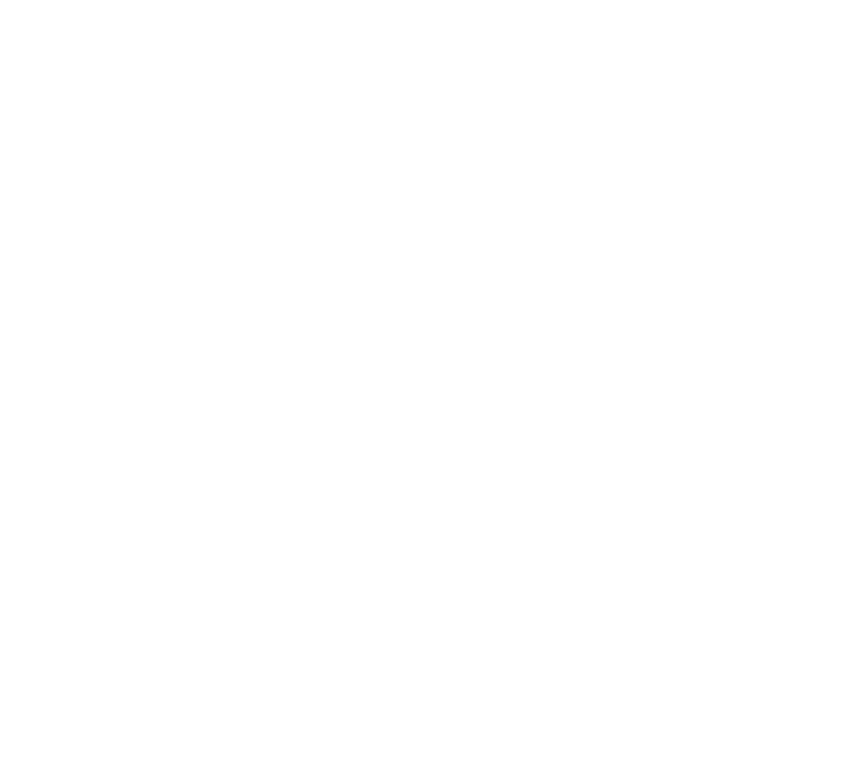
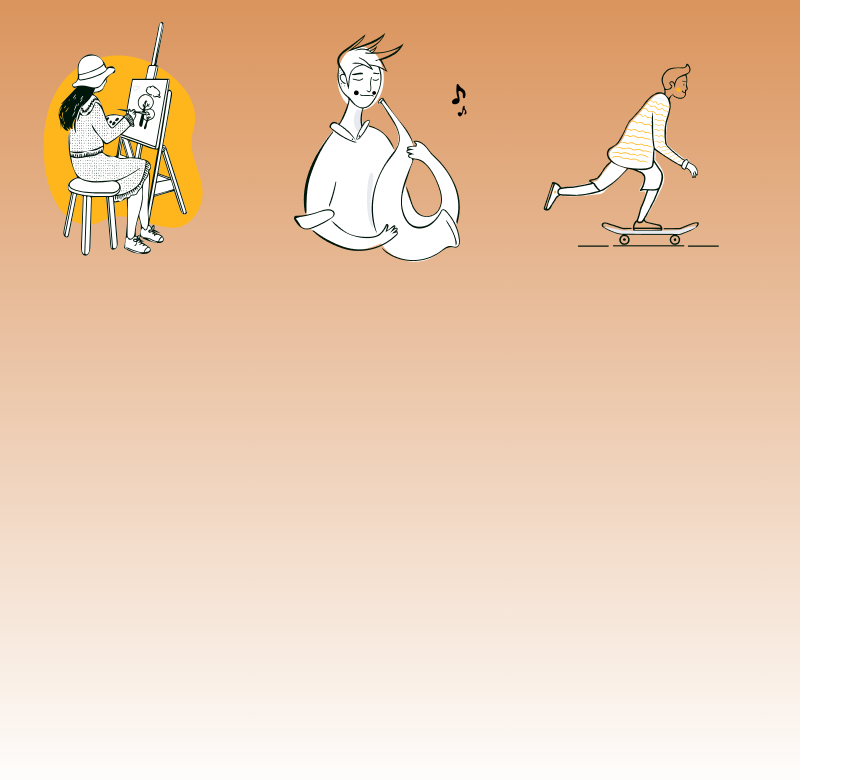
Before and after one commit to lauragracem/ajax-project, a website: page index.html in a window 1280 px wide. Shown: the whole page, without its empty margins (0-863 px from the left). Drawn offline with Linux system fonts and the light colour scheme.

Commit message:
css linear-gradient added

```diff
--- a/css/styles.css
+++ b/css/styles.css
@@ -0,0 +1,7 @@
+/* background color: E0784C */
+.container {
+  height: 100vh;
+  width: 100vh;
+  background: rgb(218, 148, 93);
+  background: linear-gradient(180deg, rgba(218, 148, 93, 1) 0%, rgba(255, 255, 255, 1) 100%);
+}
--- a/index.html
+++ b/index.html
@@ -14,8 +14,11 @@
   </header>
   <main>
     <div class="container">
-      <div data-view="">
+      <div data-view="user-login">
         <div class="row">
+          <img src="images/Illustration/Painter.svg">
+          <img src="images/Illustration/Music - Soulful.png">
+          <img src="images/Illustration/Run - Health.png">
         </div>
         <div class="row">
           <div class="column-1">
```
